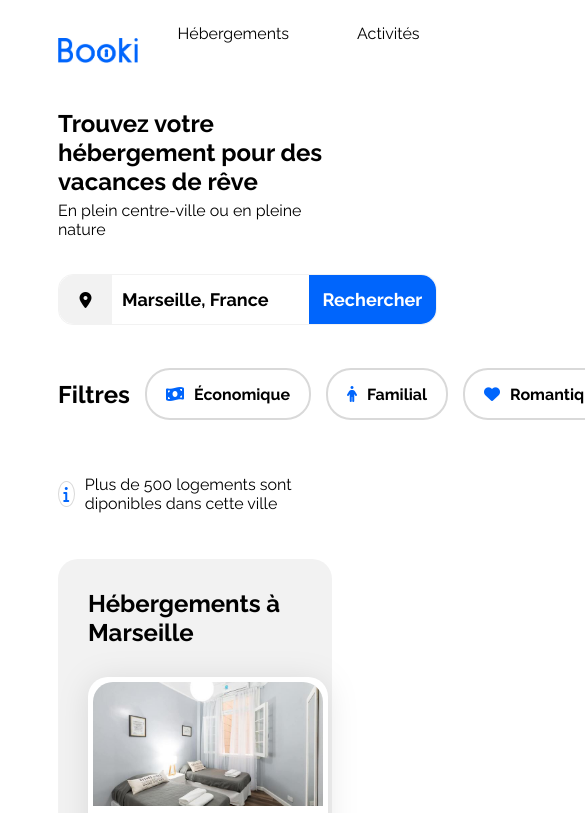
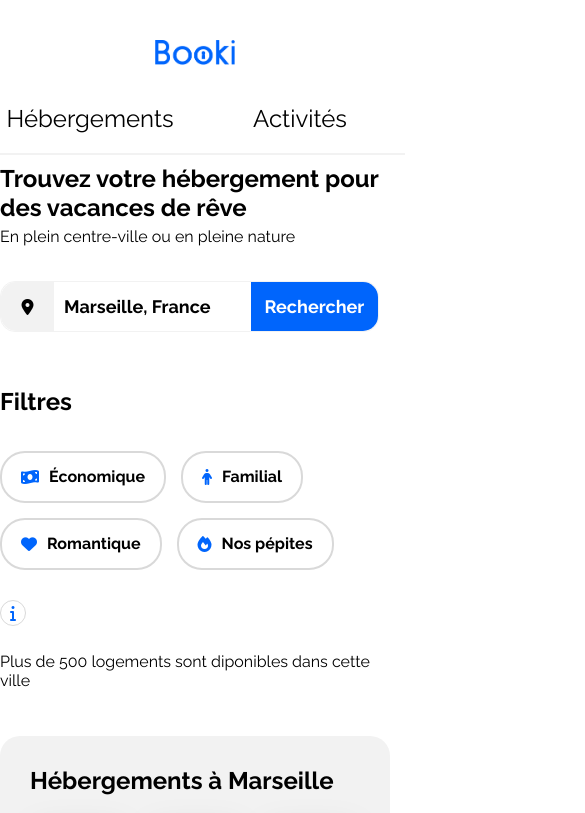
Before and after one commit to Squalllou/ProjetBooki, a plain HTML site: page index.html in a window 390 px wide. Shown: the top 813 px of the page, 585 px wide, since content can reach past the window. Drawn offline with Linux system fonts and the light colour scheme.

Commit message:
Ajout responsive 1024 et 1440 plus debut responsive mobile

```diff
--- a/CSS/style.css
+++ b/CSS/style.css
@@ -21,6 +21,7 @@ body {
 .main-container {
     width: 100%;
     max-width: 1440px;
+    min-width: 320px;
     padding: 0 50px;
     box-sizing: border-box;
 }
@@ -85,8 +86,7 @@ nav {
     text-decoration: none;
 }
 
-#lien-hebergement:hover,
-#lien-activites:hover {
+#menu li:hover {
     border-top: 2px solid var(--main-color);
     padding-top: 22px;
     color: var(--main-color);
@@ -140,7 +140,7 @@ textarea:focus {
     height: 49px;
 }
 
-#zone-de-recherche {
+.zone-de-recherche {
     display: flex;
     align-items: center;
     border: 1px solid #F2F2F2;
@@ -150,11 +150,16 @@ textarea:focus {
     margin: 35px 0;
 }
 
-#filtre-recherche,
-#info-resultat {
+.filtre-recherche,
+.info-resultat {
     display: flex;
     align-items: center;
+    flex-wrap: wrap;
     gap: 15px;
+}
+
+.filtre-recherche {
+    white-space: nowrap;
 }
 
 .boutton-filtre {
@@ -172,7 +177,7 @@ textarea:focus {
     background-color: var(--filter-bg-color);
 }
 
-#info-resultat {
+.info-resultat {
     margin: 30px 0;
     gap: 10px;
 }
@@ -205,19 +210,26 @@ textarea:focus {
     width: 65%;
 }
 
+.hebergements h2 {
+    margin: 0;
+}
+
+.hebergements-cards a {
+    width: 30%;
+    margin-top: 30px;
+}
+
 .hebergements-cards {
     display: flex;
-    gap: 30px;
+    justify-content: space-between;
     flex-wrap: wrap;
-    width: 100%;
 }
 
 .hebergements-cards .card {
     display: flex;
     flex-wrap: wrap;
-    justify-content: space-between;
-    width: 230px;
-    height: 207px;
+    width: 100%;
+    box-sizing: border-box;
 }
 
 .hebergements-cards img {
@@ -236,10 +248,6 @@ textarea:focus {
     box-sizing: border-box;
 }
 
-.hebergements h2 {
-    margin: 0 0 30px 0;
-}
-
 .hebergements-cards .card-title {
     margin-top: 10px;
     margin-bottom: 10px;
@@ -255,7 +263,6 @@ textarea:focus {
 
 #lien-afficher-plus {
     margin-top: 30px;
-    margin-bottom: 0;
     font-size: large;
 }
 
@@ -311,20 +318,23 @@ textarea:focus {
     margin-top: 50px;
 }
 
+.activites a {
+    width: 22%;
+}
+
 .activites-cards {
     display: flex;
     flex-wrap: wrap;
     gap: 30px;
-    width: 100%;
-    padding-left: 30px;
-    margin-bottom: 60px;
 }
 
 .activites-cards .card {
     display: flex;
-    flex-direction: column;
-    width: 300px;
+    flex-wrap: wrap;
+    width: 100%;
     padding: 0;
+    margin-left: 30px;
+    height: 100%;
 }
 
 .activites-cards img {
@@ -336,16 +346,16 @@ textarea:focus {
 
 .activites-cards .card-content {
     font-size: smaller;
-    padding: 10px 15px 10px 20px;
+    padding: 0 19px;
 }
 
 /******** footer ********/
 
 .pied-de-page {
     background-color: var(--main-bg-color);
-    margin-top: 15px;
+    margin-top: 75px;
     display: flex;
-    gap: 20%;
+    justify-content: space-between;
 }
 
 .colones-footer h2 {
@@ -354,6 +364,8 @@ textarea:focus {
 
 .colones-footer {
     padding: 10px;
+    margin-left: 15px;
+    width: 33%;
 }
 
 .colones-footer ul {
@@ -363,7 +375,7 @@ textarea:focus {
 }
 
 .colones-footer li {
-    margin:15px 0;
+    margin: 15px 0;
 }
 
 /* Le code ci-dessous correspond à la version responsive uniquement */
@@ -401,9 +413,63 @@ textarea:focus {
     .populaires-cards .card-subtitle {
         font-size: 13px;
     }
+
+    .filtre-recherche h2 {
+        width: 100%;
+    }
+
+    .activites-cards img {
+        height: 200px;
+    }
+
+    .activites a {
+        width: 20.75%;
+    }
+
 }
 
 /* Small devices (phones, less than 768px) */
 @media (max-width: 767.98px) {
+
     /* ... */
+    .main-container {
+        padding: 0;
+    }
+
+    body {
+        margin: 0;
+        padding: 0;
+    }
+
+    nav {
+        display: block;
+    }
+
+    #logo-booki {
+        justify-content: center;
+        margin-top: 10px;
+    }
+
+    #menu {
+        justify-content: space-around;
+        padding-left: 0;
+        gap: 30px;
+        font-size: x-large;
+    }
+    #menu li {
+        width: 100%;
+        margin: -15px;
+        display: flex;
+        justify-content: center;
+        padding-bottom: 20px;
+        border-bottom: 2px solid var(--main-bg-color);
+    }
+    #menu li:hover {
+        border-top: none;
+        padding-top: 0;
+        border-bottom: 2px solid var(--main-color);
+        padding-bottom: 21px;
+        color: var(--main-color);
+    }
+
 }
--- a/index.html
+++ b/index.html
@@ -33,14 +33,14 @@
             <h1>Trouvez votre hébergement pour des vacances de rêve</h1>
             <p id="margin-titre">En plein centre-ville ou en pleine nature</p>
             <form method="get" action="#">
-                <div id="zone-de-recherche">
+                <div class="zone-de-recherche">
                     <i class="fa-solid fa-location-dot" aria-hidden="true"></i>
                     <label for="ville-rechercher"></label>
                     <input type="text" name="ville-rechercher" id="ville-rechercher" value="Marseille, France">
                     <input class="boutton-rechercher" type="submit" value="Rechercher">
                 </div>
             </form>
-            <div id="filtre-recherche">
+            <div class="filtre-recherche">
                 <h2>Filtres</h2>
                 <div class="boutton-filtre">
                     <i class="fa-solid fa-money-bill-wave" aria-hidden="true"></i>
@@ -59,7 +59,7 @@
                     <a href="#"><strong>Nos pépites</strong></a>
                 </div>
             </div>
-            <div id="info-resultat">
+            <div class="info-resultat">
                 <i class="fa-solid fa-info" aria-hidden="true"></i>
                 <p>Plus de 500 logements sont diponibles dans cette ville</p>
             </div>
```
